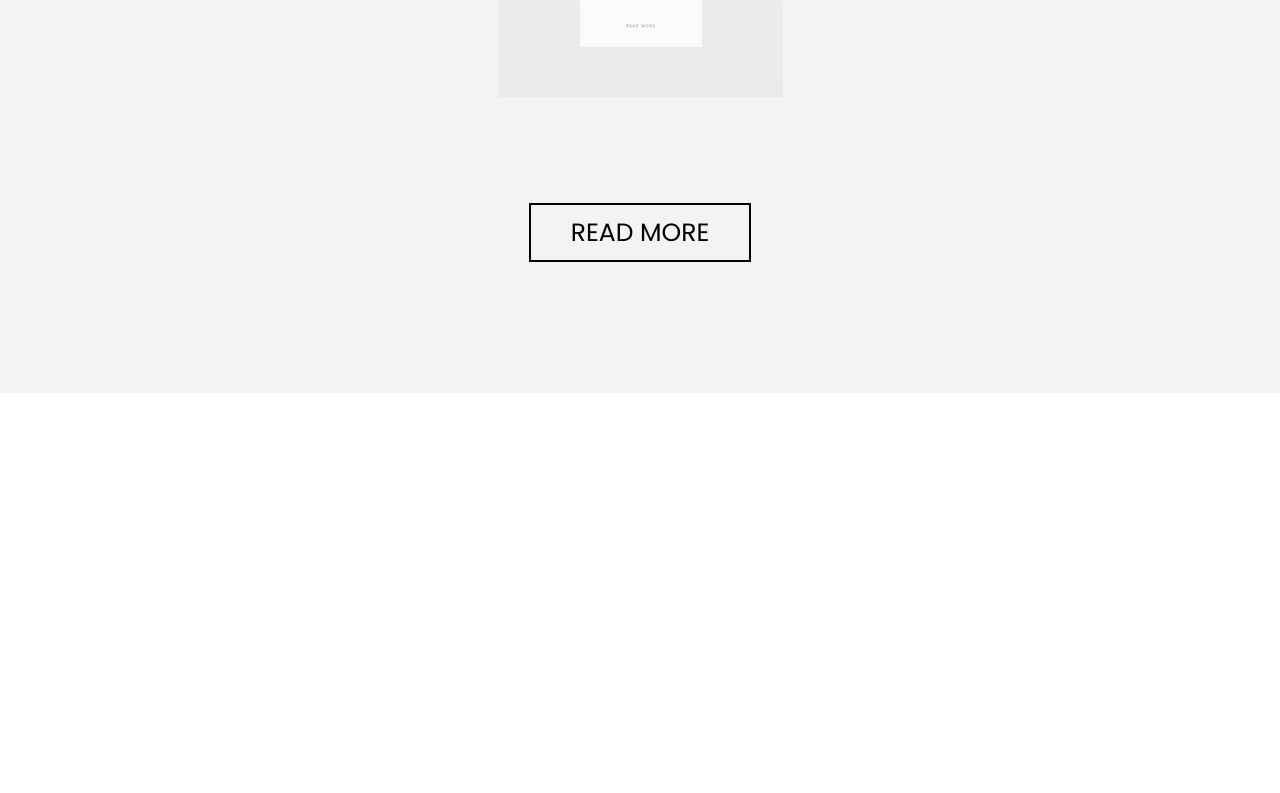
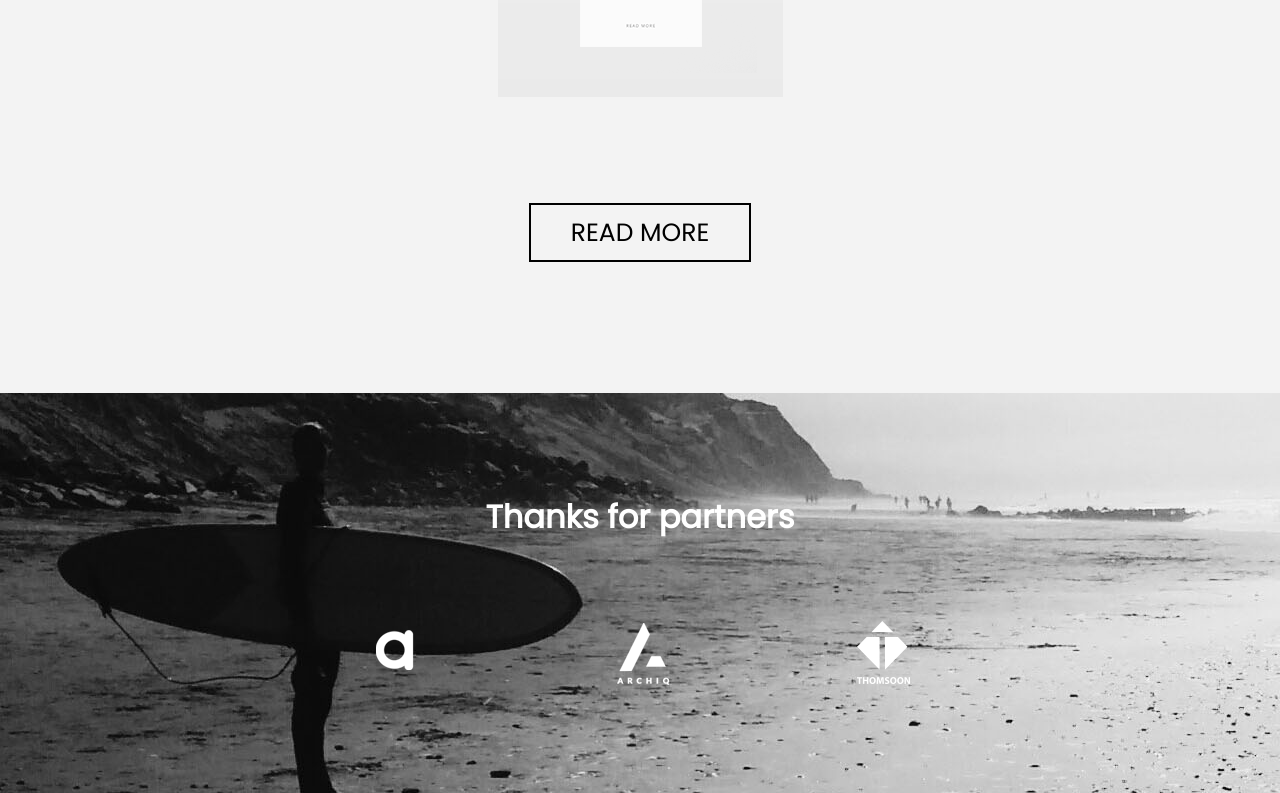
Before and after one commit to divelineq/creative-branding, a plain HTML site: page index.html in a window 1280 px wide. Shown: the part 3407-4200 px from the top of the page. Before the commit the page ends 3800 px from the top, so only its background shows below. Drawn offline with Linux system fonts and the light colour scheme.

Commit message:
partners

```diff
--- a/index.html
+++ b/index.html
@@ -91,5 +91,19 @@
         <a class="readd" href="">READ MORE</a>
       </div>
     </div>
+    <div class="partners">
+      <h1 class="text_partners">Thanks for partners</h1>
+      <div class="img_partners">
+        <div class="img_partners1">
+          <img src="img/logos/alex2.png" alt="" />
+        </div>
+        <div class="img_partners2">
+          <img src="img/logos/archiq.png" alt="" />
+        </div>
+        <div class="img_partners3">
+          <img src="img/logos/thomsoon.png" alt="" />
+        </div>
+      </div>
+    </div>
   </body>
 </html>
--- a/style.css
+++ b/style.css
@@ -199,3 +199,25 @@ body {
   color: white;
   transition: 0.3s linear;
 }
+
+.partners {
+  background: url(img/background/partners.jpg) center no-repeat;
+  height: 400px;
+  text-align: center;
+  color: white;
+}
+
+.text_partners {
+  margin: 0;
+  padding-top: 100px;
+}
+
+.img_partners {
+  text-align: center;
+  display: flex;
+  margin: 0 auto;
+  justify-content: space-between;
+  width: 100%;
+  max-width: 600px;
+  padding-top: 70px;
+}
```
